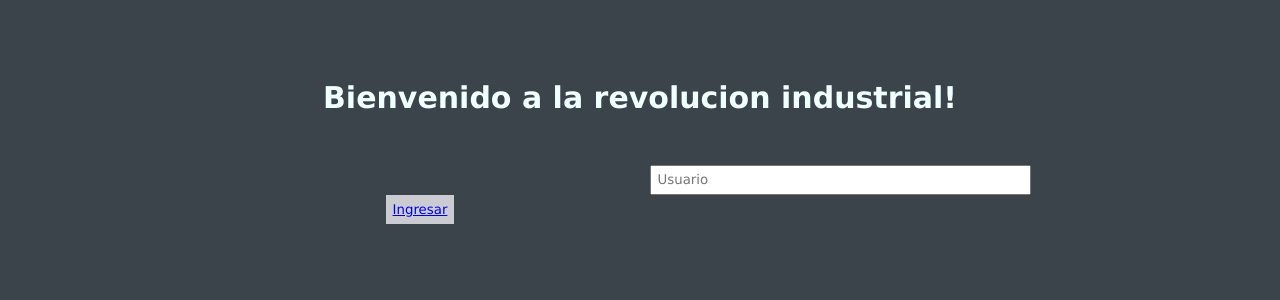
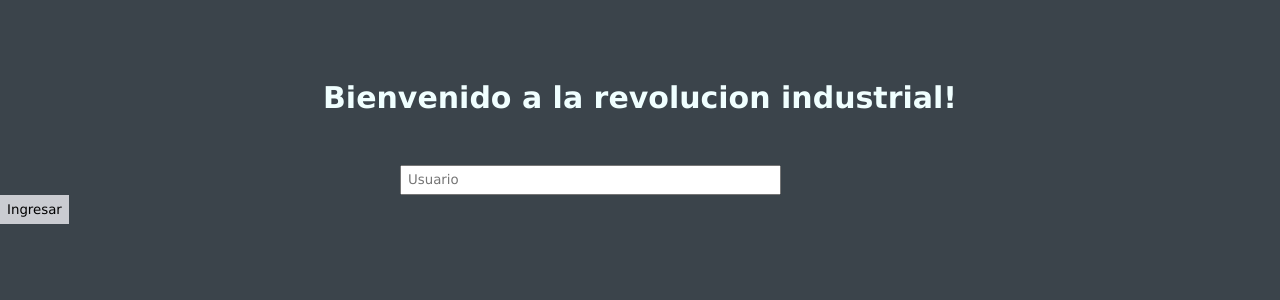
Before and after one commit to PracticaDS/pdes-tp-pochinki, a React (Create React App) app: page / in a window 1280 px wide. Shown: the top 300 px of the page. Built offline with nearby package versions, Linux system fonts and the light colour scheme.

Commit message:
react router y login de usuario

```diff
--- a/package.json
+++ b/package.json
@@ -9,6 +9,7 @@
     "react": "^16.8.6",
     "react-dom": "^16.8.6",
     "react-redux": "^7.0.2",
+    "react-router": "^5.0.1",
     "react-router-dom": "^5.0.1",
     "react-scripts": "2.1.8",
     "redux": "^4.0.1"
--- a/src/App.js
+++ b/src/App.js
@@ -1,14 +1,13 @@
 import React from 'react';
 import './App.css';
-// import Fabrica from './containers/FabricaContainer';
-import Login from './components/Login';
+import Fabrica from './containers/FabricaContainer';
+//import Login from './components/Login';
 
 const App = () => {
     return (
       <div className="App">
         <div className="tab">
-          {/* <Fabrica></Fabrica> */}
-          <Login></Login>
+          <Fabrica></Fabrica>
         </div>
 
       </div>
--- /dev/null
+++ b/src/components/InfoUser.js
@@ -0,0 +1,25 @@
+import React from 'react';
+
+
+const InfoUser = ({match: {params}}) => {
+
+    const username = params.username;
+    let userN
+    let loading = true
+
+    fetch('http://localhost:3001/api/users/' + username)
+    .then(res => res.json())
+    .then(user => {
+        userN = user
+        loading = false
+    })
+
+    return (
+        <div>
+            <h2>Bienvenido {!loading ? userN.username : "Usuario"}!</h2>
+        </div>
+            )
+
+}
+
+export default InfoUser;
--- a/src/components/Login.js
+++ b/src/components/Login.js
@@ -1,7 +1,8 @@
 import React from 'react';
 import './Login.css';
-import {Route,NavLink,HashRouter} from "react-router-dom";
+import {Route,NavLink,HashRouter,Redirect} from "react-router-dom";
 import Fabrica from './Fabrica';
+import history from '../history';
 
 class Login extends React.Component {
     constructor() {
@@ -15,9 +16,12 @@ class Login extends React.Component {
 
     loadUser() {
         fetch('/api/users/auth/' + this.state.inputUser )
-            .then(res => res.json())
-            .then(user => this.setState({user: user}));
-        console.log('user: ',this.state.user);
+            .then(res =>
+                res.json()
+                )
+            .then(user => {
+                history.push({pathname:'/user/'+ user._id})
+            });
     }
 
     handleChange(event) {
@@ -28,6 +32,7 @@ class Login extends React.Component {
     handleSubmit = () => {
         if(this.state.inputUser !== ''){
             this.loadUser();
+            //history.push({pathname:'game'});
             // alert('Bievenido ' + this.state.user.username);
             //chequeo si existe o no y alertas
         }else{
@@ -40,17 +45,14 @@ class Login extends React.Component {
             <div>
                 <h2>Bienvenido a la revolucion industrial!</h2>
                 <HashRouter>
-                <form onSubmit={this.handleSubmit}>
+                <form>
                     <span className="form-group">
                         <input type="text" className="inputIn" placeholder="Usuario" value={this.state.inputUser} onChange={(event) => { this.handleChange(event) } } />
                     </span>
-                    <button className="buttonIn">
-                        <NavLink to="/fabricas">Ingresar</NavLink>
+                    <button className="buttonIn" onClick={() => this.handleSubmit()}>
+                        Ingresar
                     </button>
                 </form>
-                <div className="content">
-                    <Route path="/fabricas" component={Fabrica}/>
-                </div>
                 </HashRouter>
             </div>
         );
--- a/src/containers/FabricaContainer.js
+++ b/src/containers/FabricaContainer.js
@@ -1,5 +1,7 @@
 import { connect } from 'react-redux';
 import Fabrica from '../components/Fabrica';
+import { withRouter } from 'react-router-dom'
+
 
 const mapStateToProps = (state) => (
 
@@ -19,4 +21,4 @@ const FabricaContainer = connect(
   mapActionsToProps
 )(Fabrica);
 
-export default FabricaContainer;
+export default withRouter(FabricaContainer);
--- a/src/containers/PanelDetallesContainer.js
+++ b/src/containers/PanelDetallesContainer.js
@@ -2,6 +2,8 @@ import { connect } from 'react-redux';
 import PanelDetalles from '../components/PanelDetalles';
 import {selectMaterial, selectBlueprint} from '../actions/maquina'
 import { blueprints } from '../model/maquina';
+import { withRouter } from 'react-router-dom'
+
 
 const mapStateToProps = (state) => (
      {
@@ -26,4 +28,4 @@ const PanelDetallesContainer = connect(
   mapActionsToProps
 )(PanelDetalles);
 
-export default PanelDetallesContainer;
+export default withRouter(PanelDetallesContainer);
--- a/src/containers/PanelEdicionContainer.js
+++ b/src/containers/PanelEdicionContainer.js
@@ -1,6 +1,8 @@
 import { connect } from 'react-redux';
 import PanelEdicion from '../components/PanelEdicion';
 import { selectHerramienta } from '../actions/herramienta';
+import { withRouter } from 'react-router-dom'
+
 
 const mapStateToProps = (state) => (
 
@@ -22,4 +24,4 @@ const PanelEdicionContainer = connect(
   mapActionsToProps
 )(PanelEdicion);
 
-export default PanelEdicionContainer;
+export default withRouter(PanelEdicionContainer);
--- a/src/containers/SeleccionMaquinasContainer.js
+++ b/src/containers/SeleccionMaquinasContainer.js
@@ -2,6 +2,8 @@ import { connect } from 'react-redux';
 
 import {selectMaquina} from '../actions/maquina';
 import SeleccionMaquinas from '../components/SeleccionMaquinas';
+import { withRouter } from 'react-router-dom'
+
 
 const mapStateToProps = (state) => (
 
@@ -23,4 +25,4 @@ const SeleccionMaquinasContainer = connect(
   mapActionsToProps
 )(SeleccionMaquinas);
 
-export default SeleccionMaquinasContainer;
+export default withRouter(SeleccionMaquinasContainer);
--- a/src/containers/TableroContainer.js
+++ b/src/containers/TableroContainer.js
@@ -1,6 +1,8 @@
 import { connect } from 'react-redux';
 import Tablero from '../components/Tablero';
 import {colocarMaquina} from '../actions/maquina';
+import { withRouter } from 'react-router-dom'
+
 
 const mapStateToProps = (state) => (
      {
@@ -22,4 +24,4 @@ const TableroContainer = connect(
   mapActionsToProps
 )(Tablero);
 
-export default TableroContainer;
+export default withRouter(TableroContainer);
--- /dev/null
+++ b/src/history.js
@@ -0,0 +1,3 @@
+import { createBrowserHistory } from 'history';
+
+export default createBrowserHistory();
--- a/src/index.js
+++ b/src/index.js
@@ -6,6 +6,13 @@ import storeCreator from './storeCreator';
 import { Provider } from 'react-redux';
 //import { selectMaquina, colocarMaquina } from './actions/maquina';
 import {tick} from './actions/start';
+import { BrowserRouter as Router, Route } from 'react-router-dom'
+import Login from './components/Login';
+import history from "./history";
+import InfoUser from './components/InfoUser';
+
+
+
 
 const store = storeCreator();
 //store.dispatch(selectMaquina({tipoMaquina: "STARTER", material: "ORO"}));
@@ -18,6 +25,10 @@ loop();
 
 render(
     <Provider store={store}>
-        <App />
+        <Router history={history}>
+            <Route exact path='/' component={Login}></Route>
+            <Route path='/game' component={App}></Route>
+            <Route path='/user/:username?' component={InfoUser}></Route>
+        </Router>
     </Provider>
 , document.getElementById('root'));
```
